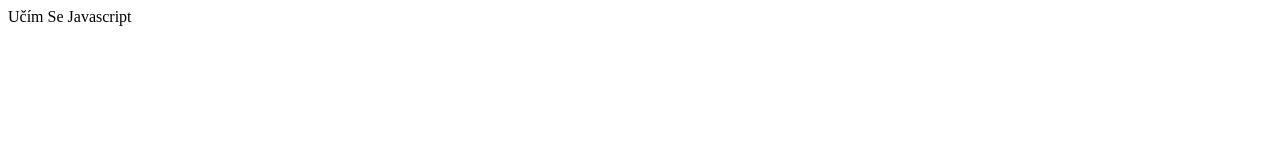
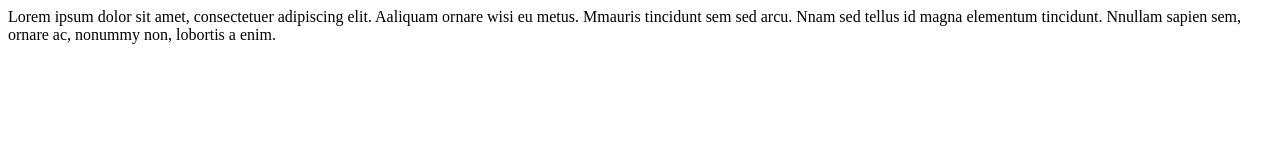
Before and after one commit to codegirl007/talent_program_leto2021, a plain HTML site: page TP_4/strings/str3.html in a window 1280 px wide. Drawn offline with Linux system fonts and the light colour scheme.

Commit message:
oprava úkolu na zadání první písmeno ve větě velké

```diff
--- a/TP_4/strings/str3.html
+++ b/TP_4/strings/str3.html
@@ -8,13 +8,26 @@
 </head>
 <body>
     <script>
-
+      /*
         function firstLetterBig(str){
            const changedArr = str.split(' ').map(s => s.charAt(0).toUpperCase() + s.substr(1));
            return changedArr.join(' ');
         }
 
         document.write(firstLetterBig('učím se javascript'));
+    */
+
+    //oprava na první písmeno ve větě velké
+    const veta = "lorem ipsum dolor sit amet, consectetuer adipiscing elit. aliquam ornare wisi eu metus. mauris tincidunt sem sed arcu. nam sed tellus id magna elementum tincidunt. nullam sapien sem, ornare ac, nonummy non, lobortis a enim. "
+
+    function firstLetterBig(str){
+        changedArr = str.split('.').map(sentence => {
+           return sentence.trim().charAt(0).toUpperCase() + sentence.substr(1);
+        });
+        return changedArr.join('. ');
+    }
+
+    document.write(firstLetterBig(veta));
 
     </script>
 </body>
```
